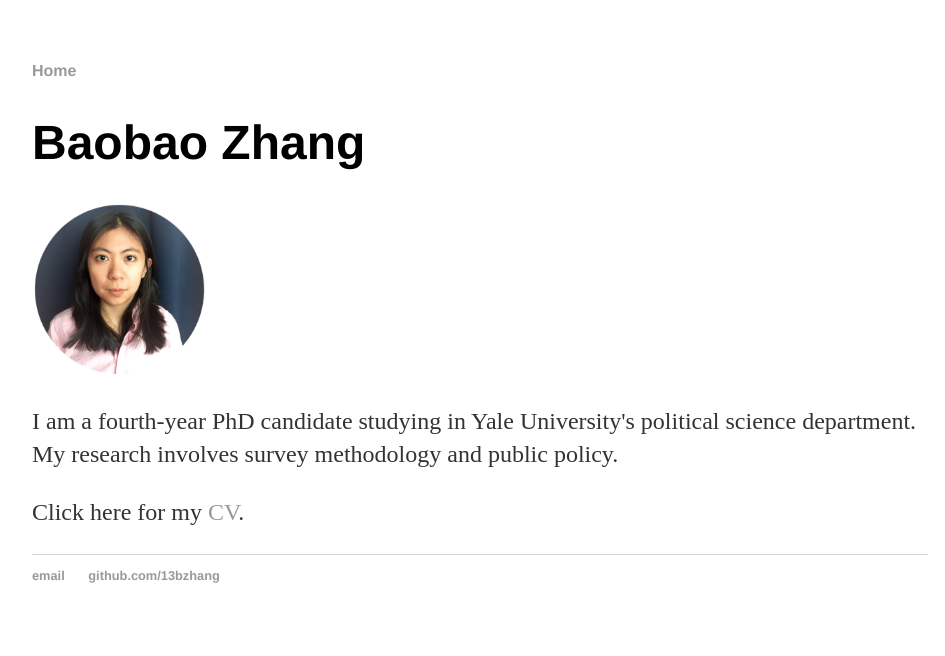
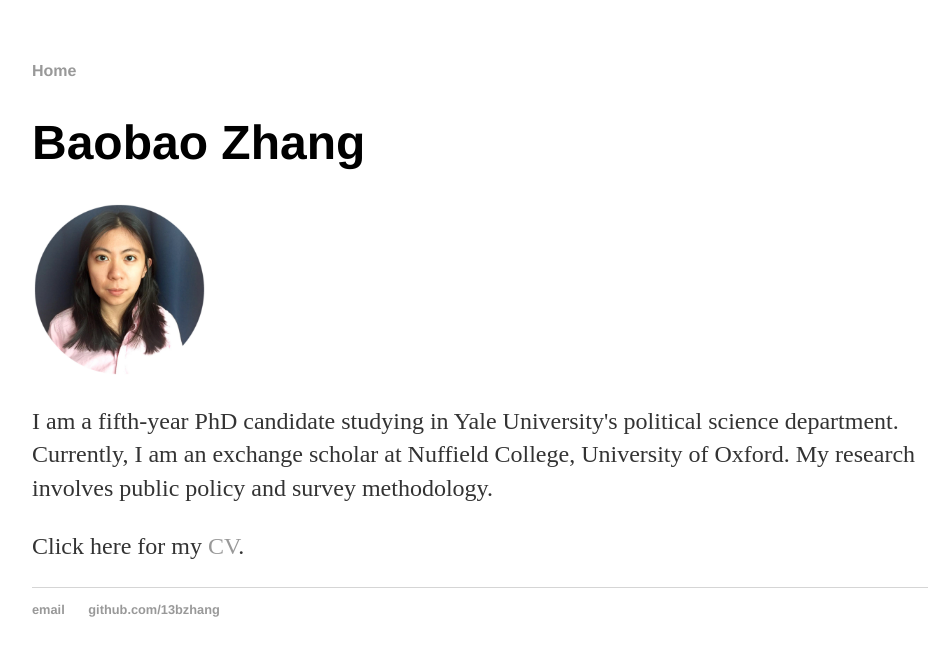
Before and after one commit to morganlivingston/baobaofzhang.github.io, a Jekyll site: the page built from index.html, in a window 1280 px wide. Shown: the top 656 px of the page, without its empty margins (160-1105 px from the left). Built offline with Jekyll 4.4.1, drawn with Linux system fonts in a browser that asks for light colours.

Commit message:
Update index.html

```diff
--- a/index.html
+++ b/index.html
@@ -8,7 +8,7 @@ title: Baobao Zhang
 
 			<img src="documents/baobao_c2.jpg" alt="Baobao Zhang" style="width:175px;height:175px;">
 
-			<p>I am a fourth-year PhD candidate studying in Yale University's political science department. My research involves survey methodology and public policy.</p>
+			<p>I am a fifth-year PhD candidate studying in Yale University's political science department. Currently, I am an exchange scholar at Nuffield College, University of Oxford. My research involves public policy and survey methodology.</p>
 
 			<p>Click here for my <a href="documents/baobao_zhang_cv.pdf">CV</a>.</p>
 		</div>
```
